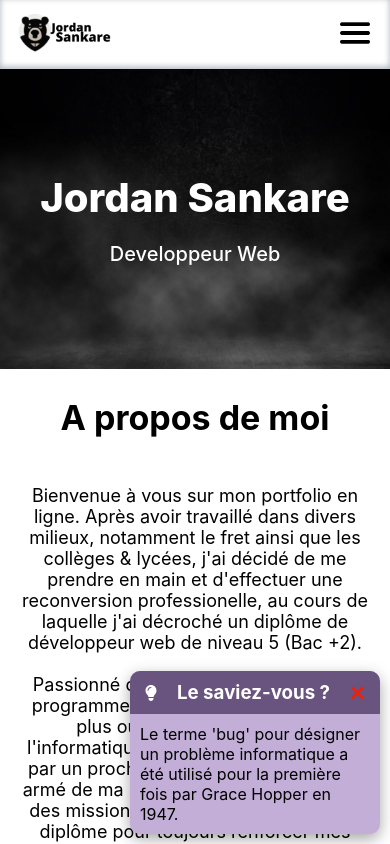
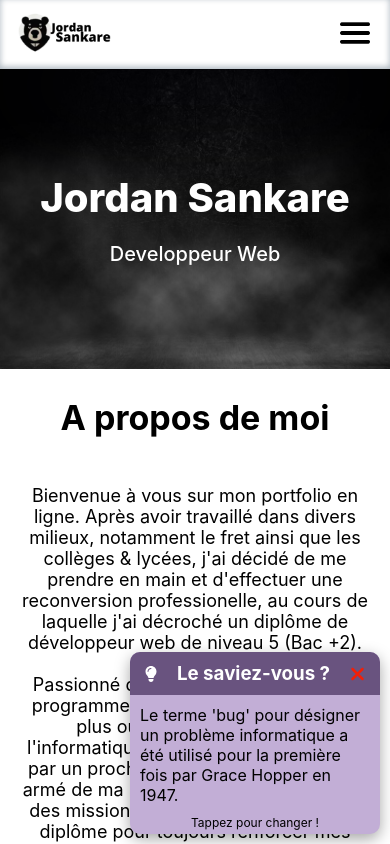
Before and after one commit to jsankare/portfolio, a React (Create React App) app: page / in a window 390 px wide. Both pictures are taken after a click on the icon 347 px from the left and 801 px from the top of the page. Shown: the top 844 px of the page. Built offline with nearby package versions, Linux system fonts and the light colour scheme; no server answers.

Commit message:
add popin command for desktop & mobile

```diff
--- a/src/components/Popin/index.jsx
+++ b/src/components/Popin/index.jsx
@@ -245,6 +245,7 @@ const ContentWrapper = styled.div`
     display: ${({ isOpen }) => (isOpen ? 'flex' : 'none')};
     width: 100%;
     cursor: pointer;
+    flex-direction: column;
 `
 
 const Intel = styled.p`
@@ -254,6 +255,28 @@ const Intel = styled.p`
 
 const Heading = styled.h3`
     margin: 0;
+`
+
+const HowToDesktop = styled.p `
+  font-size: 12px;
+  display: block;
+  text-align: center;
+  margin: 0;
+  margin-bottom: 4px;
+  @media (max-width:678px) {
+    display: none;
+  }
+`
+
+const HowToMobile = styled.p `
+  display: none;
+  font-size: 12px;
+  text-align: center;
+  margin: 0;
+  margin-bottom: 4px;
+  @media (max-width:678px) {
+    display: block;
+  }
 `
 
 const Popin = () => {
@@ -283,7 +306,7 @@ const Popin = () => {
         const interval = setInterval(() => {
             const randomIndex = Math.floor(Math.random() * data.length);
             setCurrentFactIndex(randomIndex);
-        }, 25000);
+        }, 20000);
 
         return () => {
             clearInterval(interval);
@@ -303,6 +326,8 @@ const Popin = () => {
                 </HeadWrapper>
                 <ContentWrapper isOpen={isPopinOpen} onClick={handleClick} >
                     <Intel>{currentFact.funFact}</Intel>
+                    <HowToDesktop>Clickez pour changer !</HowToDesktop>
+                    <HowToMobile>Tappez pour changer !</HowToMobile>
                 </ContentWrapper>
             </Wrapper>
         </Container>
```
